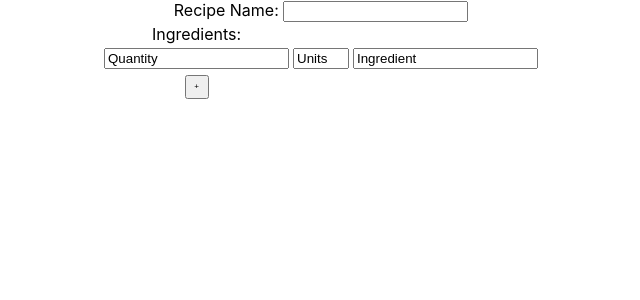
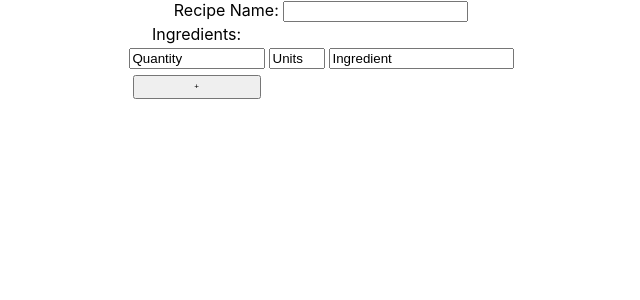
Before and after one commit to uncleBlobby/recipe-tracker, a React (Vite) app: page / in a window 1280 px wide. Shown: the top 300 px of the page, without its empty margins (319-959 px from the left). Built offline with nearby package versions, Linux system fonts and the light colour scheme.

Commit message:
adjusted width of quantity input element and adjusted width of add ingredient button to match visually

```diff
--- a/src/App.css
+++ b/src/App.css
@@ -51,7 +51,11 @@ button {
 
 .AddIngredientButton {
   height: 1.5rem;
-  width: 1.5rem;
+  width: 8rem;
   padding: none;
   font-size: 0.5rem;
 }
+
+.QuantityInput {
+  width: 8rem;
+}
--- a/src/App.jsx
+++ b/src/App.jsx
@@ -28,7 +28,7 @@ function App() {
     return (
       <tr>
       <td>
-        <input defaultValue={`Quantity`}/>
+        <input className="QuantityInput" defaultValue={`Quantity`}/>
       </td>
       <td>
         <input className="ShortInput" defaultValue={`Units`}/>
```
